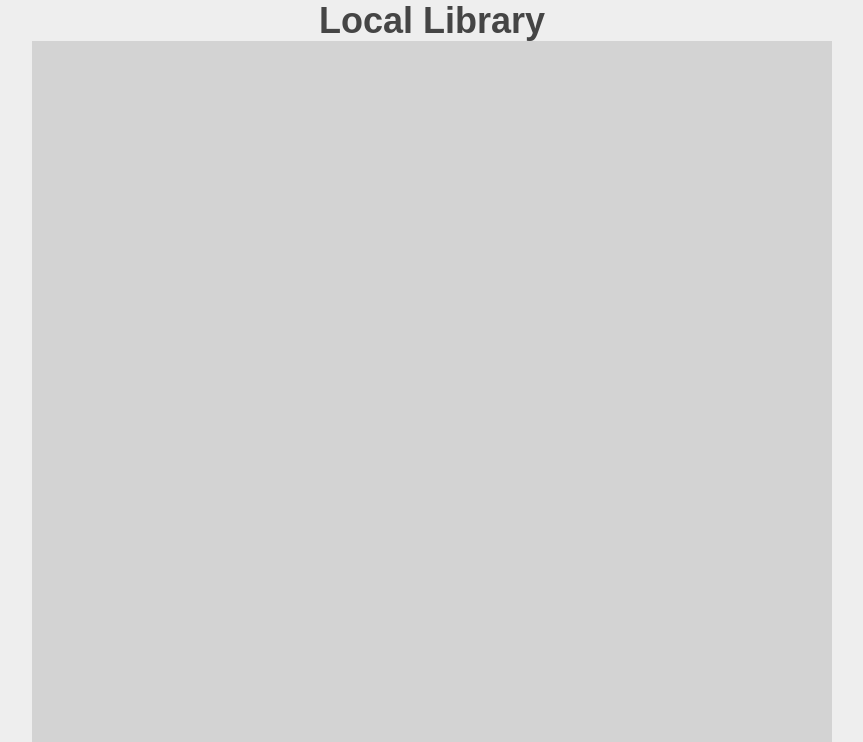
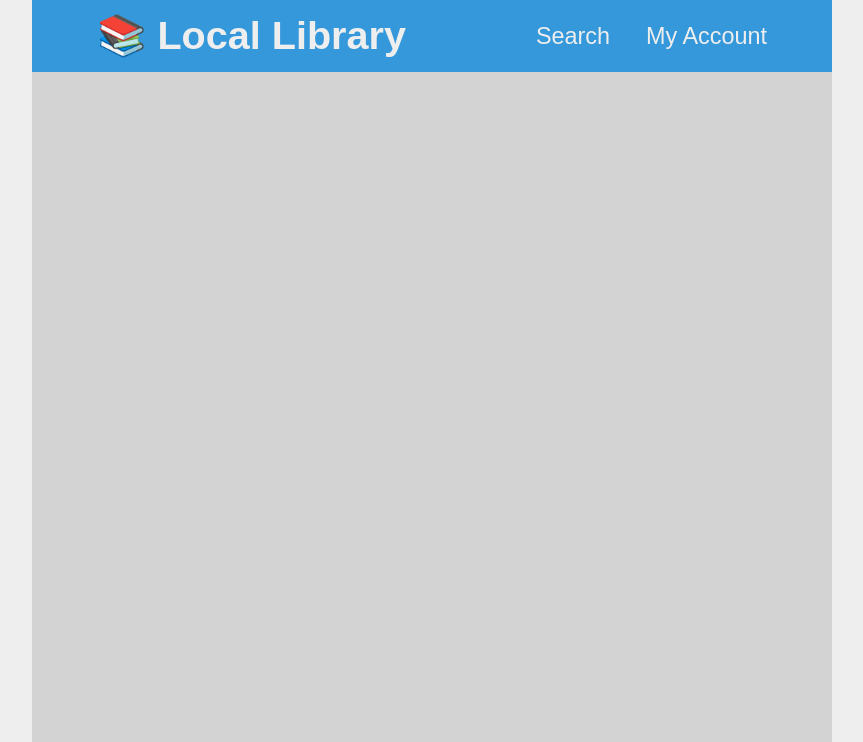
Before and after one commit to ArcaneIRE/Web-Development-2-Project, a PHP site: page / in a window 1280 px wide. Shown: the top 742 px of the page, without its empty margins (208-1071 px from the left). Run offline with PHP 8.4, Linux system fonts and the light colour scheme.

Commit message:
Create basic header

```diff
--- a/view/css/include/header.css
+++ b/view/css/include/header.css
@@ -1,9 +1,38 @@
 header {
     display: flex;
-    justify-content: center;
+    justify-content: space-around;
+    align-items: center;
+    margin: 0 auto;
+    height: 4rem;
     width: 100%;
+    background-color: #3498DB;
 }
 
 h1 {
     margin: 0;
+    font-size: 2.2rem;
+    color: inherit;
 }
+
+h1 > a {
+    color: #EEE;
+    text-decoration: none;
+}
+
+.header-nav  {
+    display: flex;
+    justify-content: space-evenly;
+    gap: 2rem;
+    font-size: 1.3rem;
+}
+
+.header-nav > a {
+    color: #EEE;
+    text-decoration: none;
+}
+
+.header-nav > a:hover {
+    color: white;
+    transform: scale(1.05);
+    text-decoration: none;
+}
--- a/view/include/header.php
+++ b/view/include/header.php
@@ -1,4 +1,11 @@
 <link rel="stylesheet" href="./view/css/include/header.css" type="text/css">
 <header>
-    <h1>Local Library</h1>
+    <h1>
+        <a href="index.php">📚 Local Library</a>
+    </h1>
+
+    <nav class="header-nav">
+        <a href="search.php">Search</a>
+        <a href="account.php">My Account</a>
+    </nav>
 </header>
```
